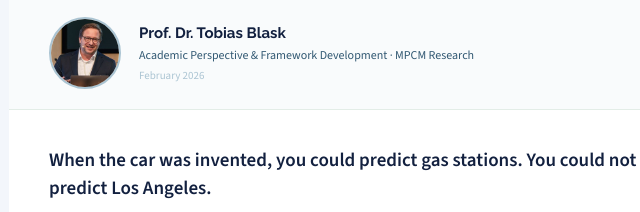
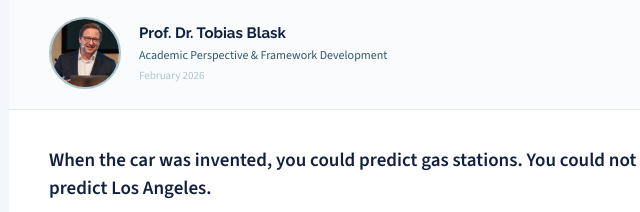
Before and after one commit to ProfDrT/investment-bank, a plain HTML site: page en.html in a window 1280 px wide. Shown: the part 240-452 px from the top of the page, 291-931 px from the left. Drawn offline with nearby package versions, Linux system fonts and the light colour scheme.

Commit message:
Remove '· MPCM Research' from author byline
Co-Authored-By: Claude Opus 4.6 <noreply@anthropic.com>

```diff
--- a/en.html
+++ b/en.html
@@ -722,7 +722,7 @@
     <img class="author-photo" src="figures/blask_headshot.jpg" alt="Prof. Dr. Tobias Blask">
     <div class="author-info">
       <span class="author-name">Prof. Dr. Tobias Blask</span>
-      <span class="author-role">Academic Perspective & Framework Development · MPCM Research</span>
+      <span class="author-role">Academic Perspective & Framework Development</span>
       <span class="author-date">February 2026</span>
     </div>
   </div>
```
Also changed, not shown: index.html (+1 -1 lines).
